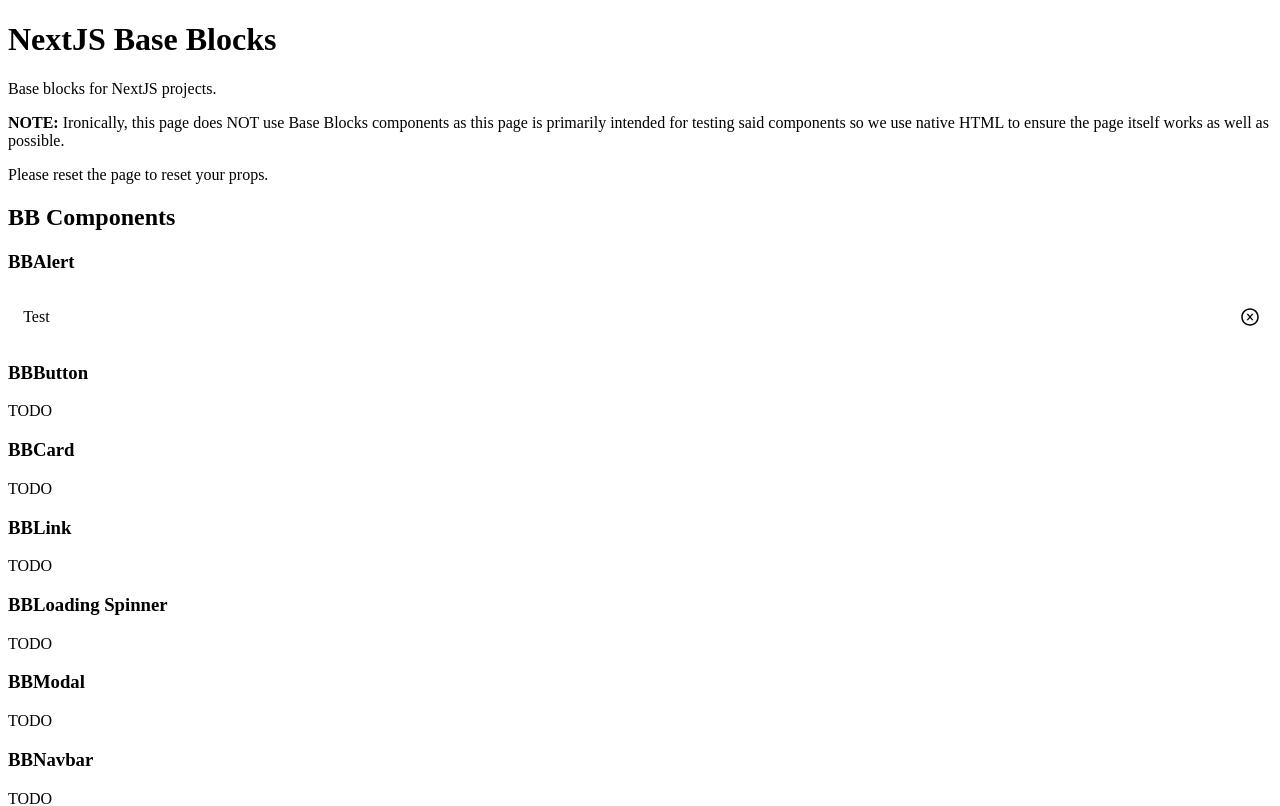
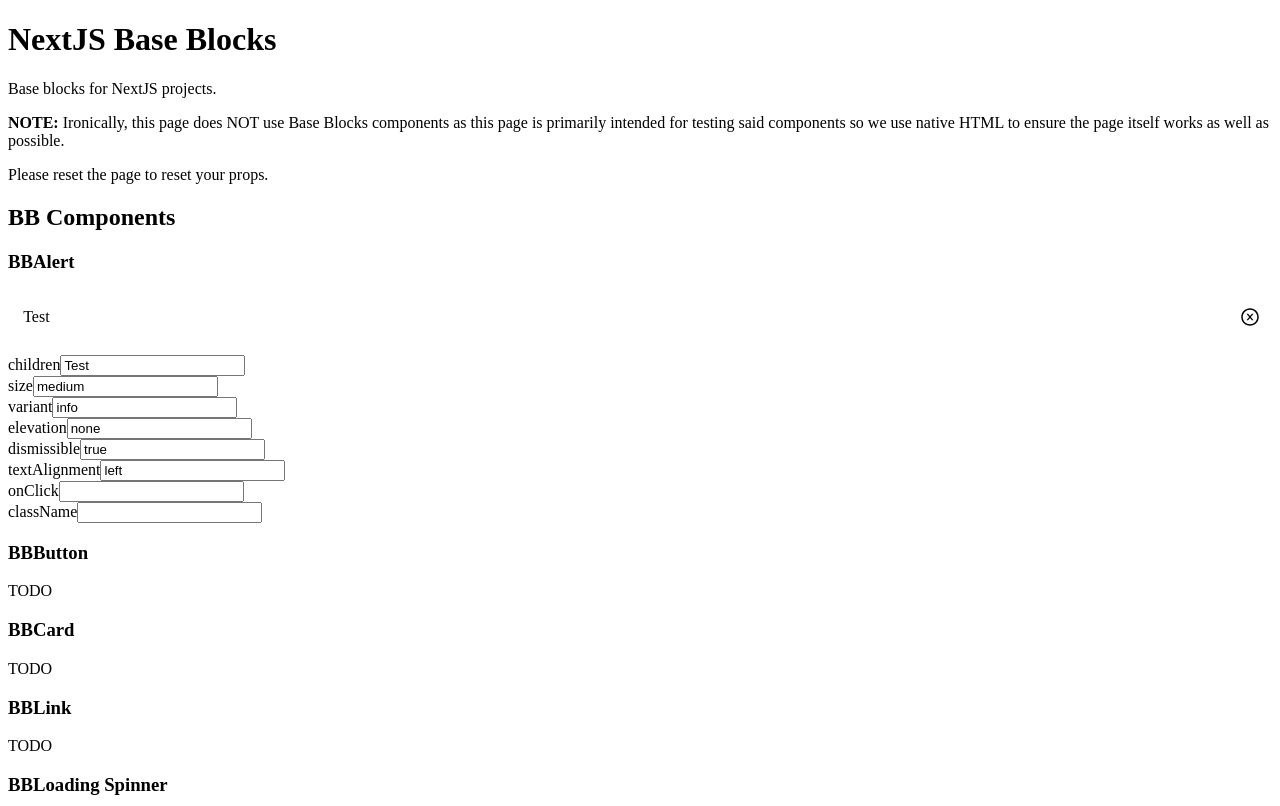
Before and after one commit to dan1229/nextjs-base-blocks, a Next.js app: page / in a window 1280 px wide. Shown: the top 806 px of the page. Built offline with nearby package versions, Linux system fonts and the light colour scheme.

Commit message:
basic state editor

```diff
--- a/src/pages/index.tsx
+++ b/src/pages/index.tsx
@@ -1,13 +1,55 @@
 import BBAlert, { IPropsBBAlert } from '@/bbalert';
-import React, { useState } from 'react';
+import React, { Dispatch, FC, SetStateAction, useState } from 'react';
 
-// TODO make a component that takes a state and setState
-// renders each key of the state as well as it's value
-// allows for quick and simple updates - no validation yet at least
+/**
+ * IPropsStateEditor
+ * @param {Record<string, any>} state - The state to display
+ * @param {Dispatch<SetStateAction<Record<string, any>>>} setState - The function to set the state
+ */
+interface IPropsStateEditor {
+  state: Record<string, any> | undefined;
+  setState: Dispatch<SetStateAction<any>>;
+}
 
+/**
+ * StateEditor
+ * A basic component to help edit state of a component
+ * allows for simple CRUD of said props - no validation or anything
+ */
+const StateEditor: FC<IPropsStateEditor> = ({ state, setState }) => {
+  const handleChange = (key: string, value: any) => {
+    console.log('handleChange', key, value);
+    setState((prevState: any) => ({ ...prevState, [key]: value }));
+  };
+  if (!state) return null;
+
+  return (
+    <div>
+      {Object.entries(state).map(([key, value]) => (
+        <div key={key}>
+          <label htmlFor={key}>{key}</label>
+          <input id={key} type="text" value={value} onChange={(e) => handleChange(key, e.target.value)} />
+        </div>
+      ))}
+    </div>
+  );
+};
+
+/**
+ * DEMO PAGE
+ */
 const DemoPage = () => {
   // state of components displayed
-  const [stateBBAlert, setStateBBAlert] = useState<IPropsBBAlert>();
+  const [stateBBAlert, setStateBBAlert] = useState<IPropsBBAlert>({
+    children: 'Test',
+    size: 'medium',
+    variant: 'info',
+    elevation: 'none',
+    dismissible: true,
+    textAlignment: 'left',
+    onClick: () => {},
+    className: '',
+  });
 
   return (
     <div>
@@ -29,6 +71,7 @@ const DemoPage = () => {
           <h3>BBAlert</h3>
           <div>
             <BBAlert {...stateBBAlert}>Test</BBAlert>
+            <StateEditor state={stateBBAlert} setState={setStateBBAlert} />
           </div>
         </div>
 
```
Also changed, not shown: 1 other file (tests, documents, lock files or other folders).
